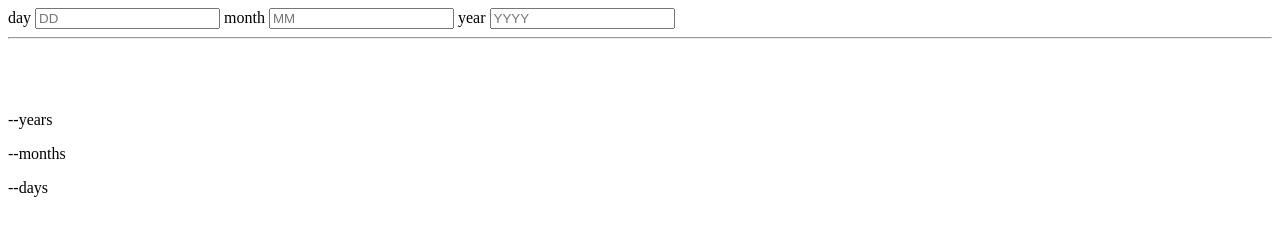
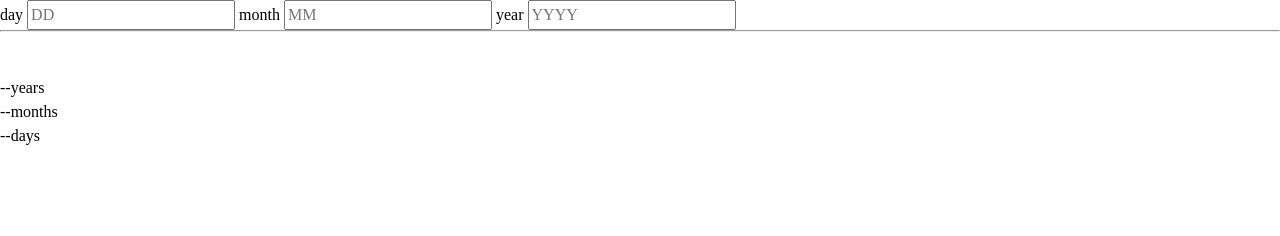
Before and after one commit to yamami-mohammed-monsif/fm--age-calculator-app, a plain HTML site: page index.html in a window 1280 px wide. Drawn offline with Linux system fonts and the light colour scheme.

Commit message:
set up the css reset and custom properties

```diff
--- a/index.html
+++ b/index.html
@@ -7,6 +7,14 @@
   <link rel="icon" type="image/png" sizes="32x32" href="./assets/images/favicon-32x32.png">
 
   <title>Frontend Mentor | Age calculator app</title>
+
+  <!--  Fonts -->
+  <link rel="preconnect" href="https://fonts.googleapis.com">
+  <link rel="preconnect" href="https://fonts.gstatic.com" crossorigin>
+  <link href="https://fonts.googleapis.com/css2?family=Poppins:ital,wght@0,100;0,200;0,300;0,400;0,500;0,600;0,700;0,800;0,900;1,100;1,200;1,300;1,400;1,500;1,600;1,700;1,800;1,900&display=swap" rel="stylesheet">
+
+  <!-- stylesheet -->
+  <link rel="stylesheet" href="styles.css">
 </head>
 
 <body>
--- /dev/null
+++ b/styles.css
@@ -0,0 +1,42 @@
+:root {
+
+    --clr-primary-purple: hsl(259, 100%, 65%);
+    --clr-primary-Lightred: hsl(0, 100%, 67%);
+
+    --clr-neutral-100: hsl(0, 0%, 100%);
+    --clr-neutral-200: hsl(0, 0%, 94%);
+    --clr-neutral-300: hsl(0, 0%, 86%);
+    --clr-neutral-400: hsl(0, 1%, 44%);
+    --clr-neutral-800: hsl(0, 0%, 8%);
+
+    --ff-main: "Poppins", sans-serif;
+
+    --fs-inputs: 2rem;
+    --fs-result: 3rem;
+
+    --fw-regular: 400i;
+    --fw-bold: 700;
+    --fw-xbold: 800i;
+}
+
+*,
+*::before,
+*::after {
+  box-sizing: border-box;
+  margin: 0;
+}
+
+body {
+    min-height: 100vh;
+    line-height: 1.5;
+}
+
+img,
+picture {
+  max-width: 100%;
+  display: block;
+}
+
+input {
+    font: inherit;
+}
```
